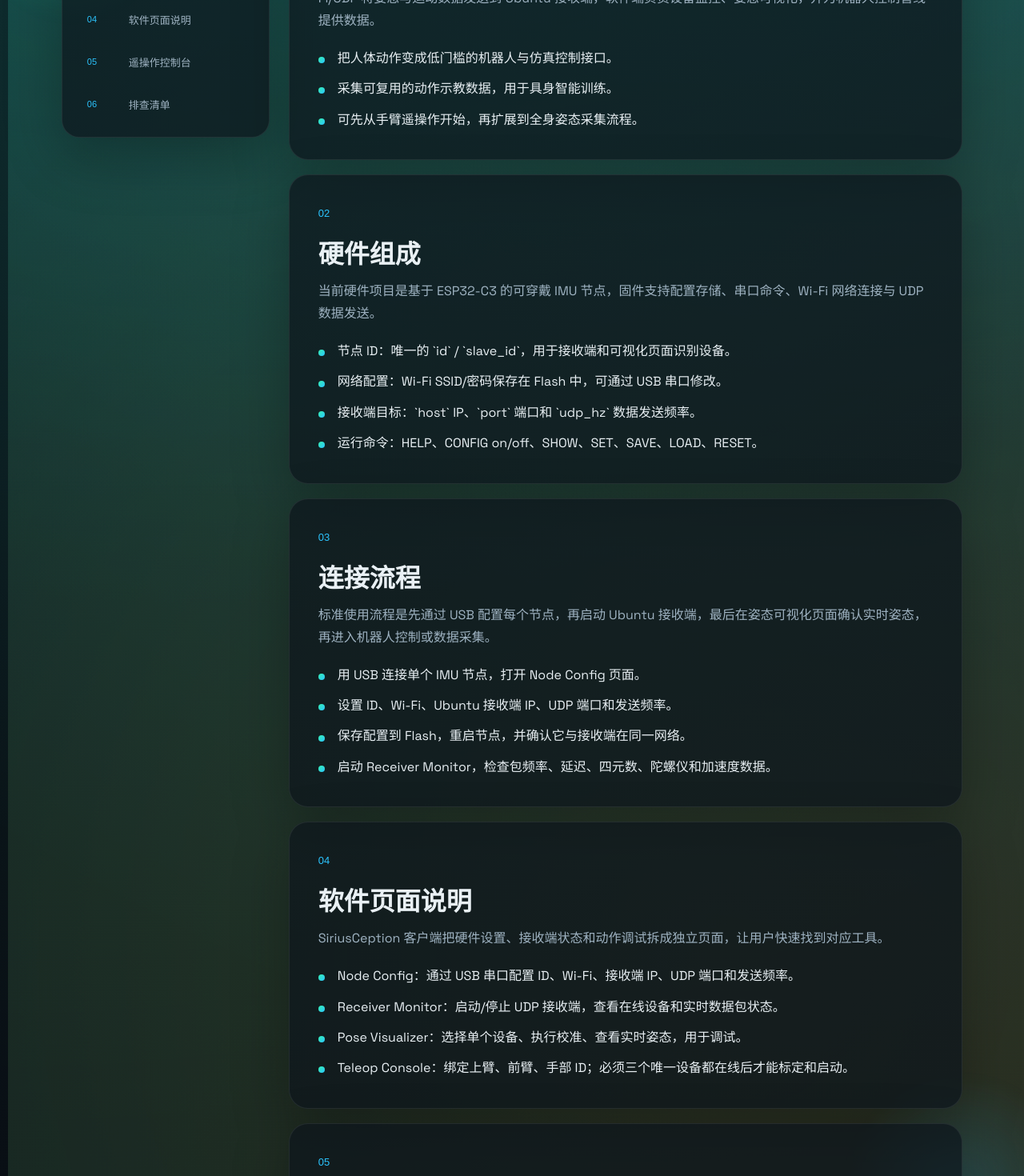
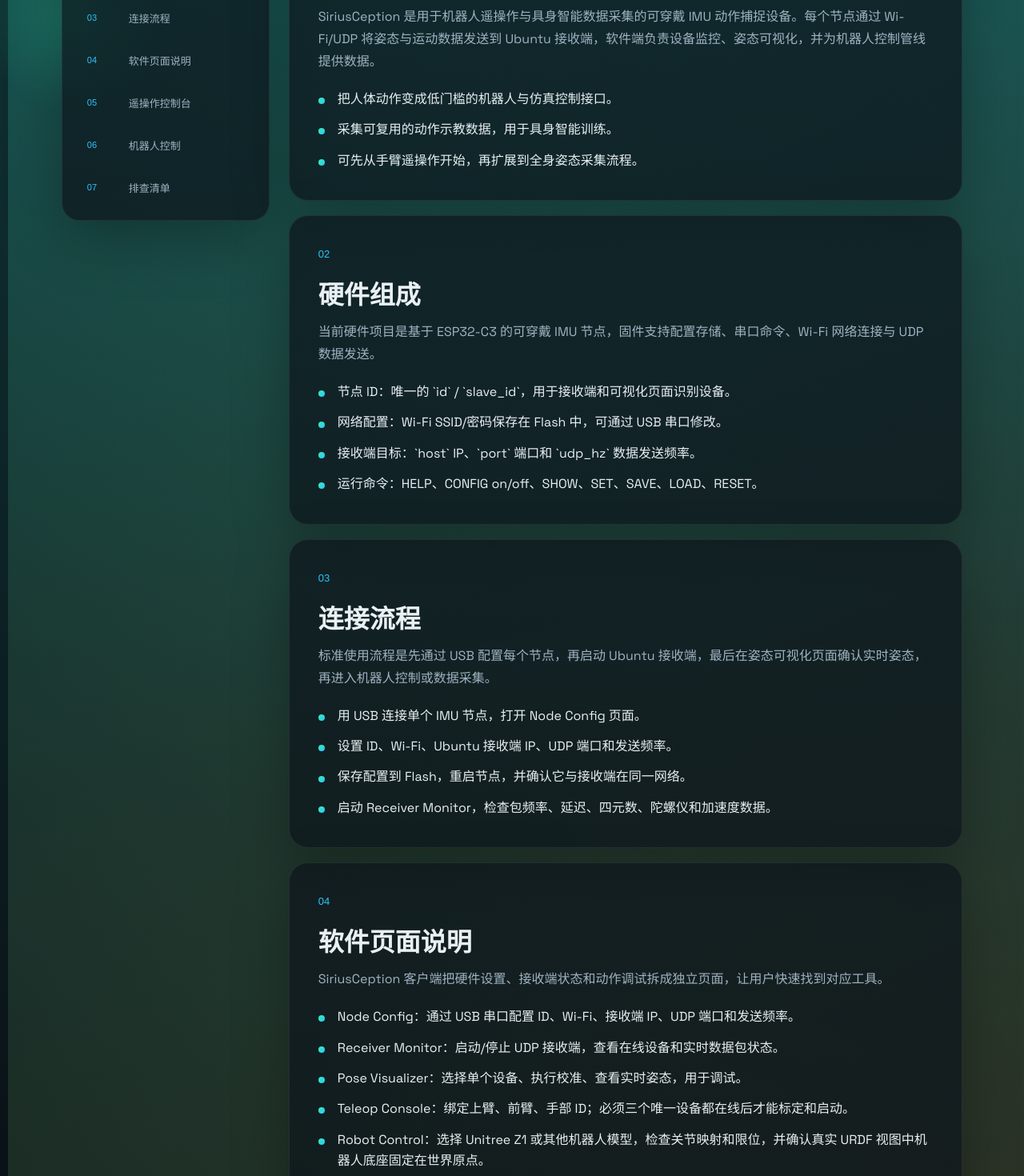
Before and after one commit to Knightsll/SiriusCeption-Web, a Next.js app: page /docs in a window 1280 px wide. Shown: the part 960-2430 px from the top of the page at 80% size. Built offline with nearby package versions, Linux system fonts and the light colour scheme; a web font is replaced by a local one.

Commit message:
Sync website with robot control workflow

```diff
--- a/app/docs/page.tsx
+++ b/app/docs/page.tsx
@@ -11,7 +11,7 @@
     title: "SiriusCeption Product & Software Guide",
     lead:
       "A practical product documentation page for teams evaluating, installing, configuring, and operating the SiriusCeption IMU motion-capture system.",
-    quick: ["Product overview", "Hardware connection", "Node configuration", "Receiver monitor", "Pose visualization", "Teleop Console"],
+    quick: ["Product overview", "Hardware connection", "Node configuration", "Receiver monitor", "Pose visualization", "Teleop Console", "Robot Control"],
     sections: [
       {
         id: "overview",
@@ -61,7 +61,8 @@
           "Node Config: USB serial setup for ID, Wi-Fi, receiver IP, UDP port, and streaming rate.",
           "Receiver Monitor: start/stop UDP receiver, inspect connected devices and live packet status.",
           "Pose Visualizer: select one device, calibrate, and inspect live orientation for debugging.",
-          "Teleop Console: bind upper arm, forearm, and hand IDs; the page requires three unique online devices before calibration and start."
+          "Teleop Console: bind upper arm, forearm, and hand IDs; the page requires three unique online devices before calibration and start.",
+          "Robot Control: select Unitree Z1 or another robot profile, inspect joint mapping and limits, and verify the real URDF viewer with the robot base fixed at the world origin."
         ]
       },
       {
@@ -78,8 +79,21 @@
         ]
       },
       {
+        id: "robot-control",
+        label: "06",
+        title: "Robot Control",
+        lead:
+          "Robot Control is the robot-specific stage after three-IMU calibration: select the target robot, inspect joint mapping, and use a safe preview before any real output is armed.",
+        items: [
+          "Select Unitree Z1, SO-100/SO-101 style arm, Unitree G1, Custom 6DoF, Franka Panda, UR5e, or xArm6 from the model selector.",
+          "Review joint names, limits, command format, and keep the Operator gate separate from Enable output.",
+          "The real URDF viewer renders Unitree Z1 meshes with the robot base fixed at the world origin instead of centering the whole bounding box.",
+          "Use the viewer to confirm base frame, joint tree, and command-preview shape before connecting any robot SDK/CAN/serial transport."
+        ]
+      },
+      {
         id: "troubleshooting",
-        label: "06",
+        label: "07",
         title: "Troubleshooting checklist",
         lead:
           "Most setup problems come from network mismatch, duplicate node IDs, wrong receiver IP, closed UDP port, or an uncalibrated coordinate frame.",
@@ -104,7 +118,7 @@
     terminalTitle: "Serial console example",
     terminalLines: ["CONFIG on", "SHOW", "SET id 3", "SET ssid Sirius", "SET pass 88884444", "SET host 192.168.1.92", "SET port 9999", "SET udp_hz 100", "SAVE"],
     ctaTitle: "Recommended first-run flow",
-    ctaLead: "Configure one node end-to-end first. After one node streams reliably, repeat unique IDs for the remaining arm nodes, verify all three in Receiver Monitor, then open Teleop Console for role binding and calibration."
+    ctaLead: "Configure one node end-to-end first. After one node streams reliably, repeat unique IDs for the remaining arm nodes, verify all three in Receiver Monitor, open Teleop Console for role binding and calibration, then move to Robot Control for model selection and URDF-based command preview."
   },
   zh: {
     back: "返回首页",
@@ -112,7 +126,7 @@
     title: "SiriusCeption 产品与软件使用指南",
     lead:
       "面向评估、安装、配置和使用 SiriusCeption IMU 动作捕捉系统的文档页，集中说明产品信息、连接方式、节点配置、接收端监控与遥操作数据链路。",
-    quick: ["产品概览", "硬件连接", "节点配置", "接收端监控", "姿态可视化", "遥操作控制台"],
+    quick: ["产品概览", "硬件连接", "节点配置", "接收端监控", "姿态可视化", "遥操作控制台", "机器人控制"],
     sections: [
       {
         id: "overview",
@@ -162,7 +176,8 @@
           "Node Config：通过 USB 串口配置 ID、Wi-Fi、接收端 IP、UDP 端口和发送频率。",
           "Receiver Monitor：启动/停止 UDP 接收端，查看在线设备和实时数据包状态。",
           "Pose Visualizer：选择单个设备、执行校准、查看实时姿态，用于调试。",
-          "Teleop Console：绑定上臂、前臂、手部 ID；必须三个唯一设备都在线后才能标定和启动。"
+          "Teleop Console：绑定上臂、前臂、手部 ID；必须三个唯一设备都在线后才能标定和启动。",
+          "Robot Control：选择 Unitree Z1 或其他机器人模型，检查关节映射和限位，并确认真实 URDF 视图中机器人底座固定在世界原点。"
         ]
       },
       {
@@ -179,8 +194,21 @@
         ]
       },
       {
+        id: "robot-control",
+        label: "06",
+        title: "机器人控制",
+        lead:
+          "Robot Control 是三 IMU 标定之后的机器人专用阶段：选择目标机器人、检查关节映射，并在任何真实输出使能前使用安全预览。",
+        items: [
+          "可在模型选择器中选择 Unitree Z1、SO-100/SO-101、Unitree G1、Custom 6DoF、Franka Panda、UR5e 或 xArm6。",
+          "检查关节名称、限位、命令格式，并保持 Operator gate 与 Enable output 分离。",
+          "真实 URDF 视图会渲染 Unitree Z1 mesh，并让机器人底座固定在世界原点，而不是把整个 bounding box 居中。",
+          "连接任何机器人 SDK/CAN/串口传输前，先用该视图确认 base frame、joint tree 和 command preview 形状。"
+        ]
+      },
+      {
         id: "troubleshooting",
-        label: "06",
+        label: "07",
         title: "排查清单",
         lead:
           "大多数问题来自网络不一致、节点 ID 重复、接收端 IP 错误、UDP 端口未打开或坐标系未正确标定。",
@@ -205,7 +233,7 @@
     terminalTitle: "串口命令示例",
     terminalLines: ["CONFIG on", "SHOW", "SET id 3", "SET ssid Sirius", "SET pass 88884444", "SET host 192.168.1.92", "SET port 9999", "SET udp_hz 100", "SAVE"],
     ctaTitle: "推荐首次使用流程",
-    ctaLead: "先完整配置并跑通一个节点。确认单节点稳定发送后，再为其他手臂节点分配唯一 ID，在 Receiver Monitor 中验证三个节点均在线，最后进入 Teleop Console 绑定角色并标定。"
+    ctaLead: "先完整配置并跑通一个节点。确认单节点稳定发送后，再为其他手臂节点分配唯一 ID，在 Receiver Monitor 中验证三个节点均在线，进入 Teleop Console 绑定角色并标定，最后进入 Robot Control 选择机器人模型并查看基于 URDF 的命令预览。"
   }
 } as const;
 
```
Also changed, not shown: app/page.tsx (+7 -2 lines).
